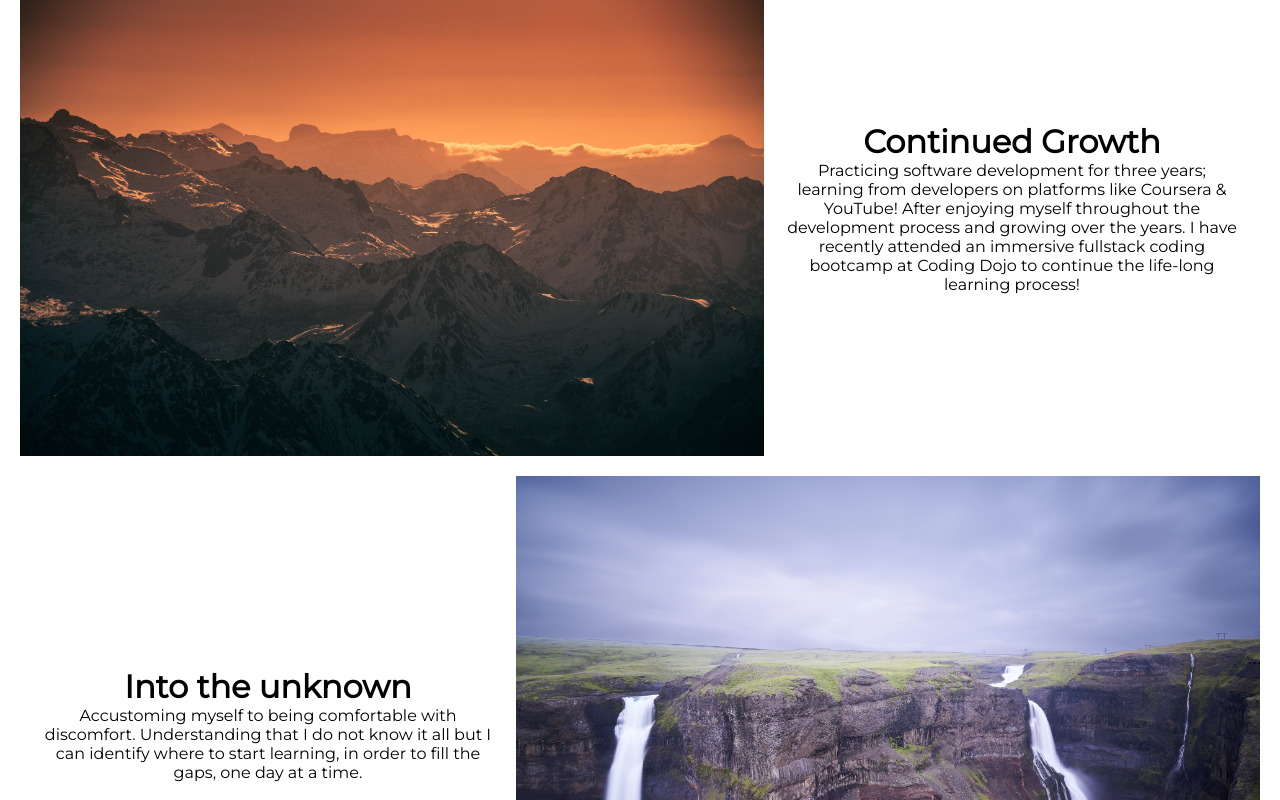
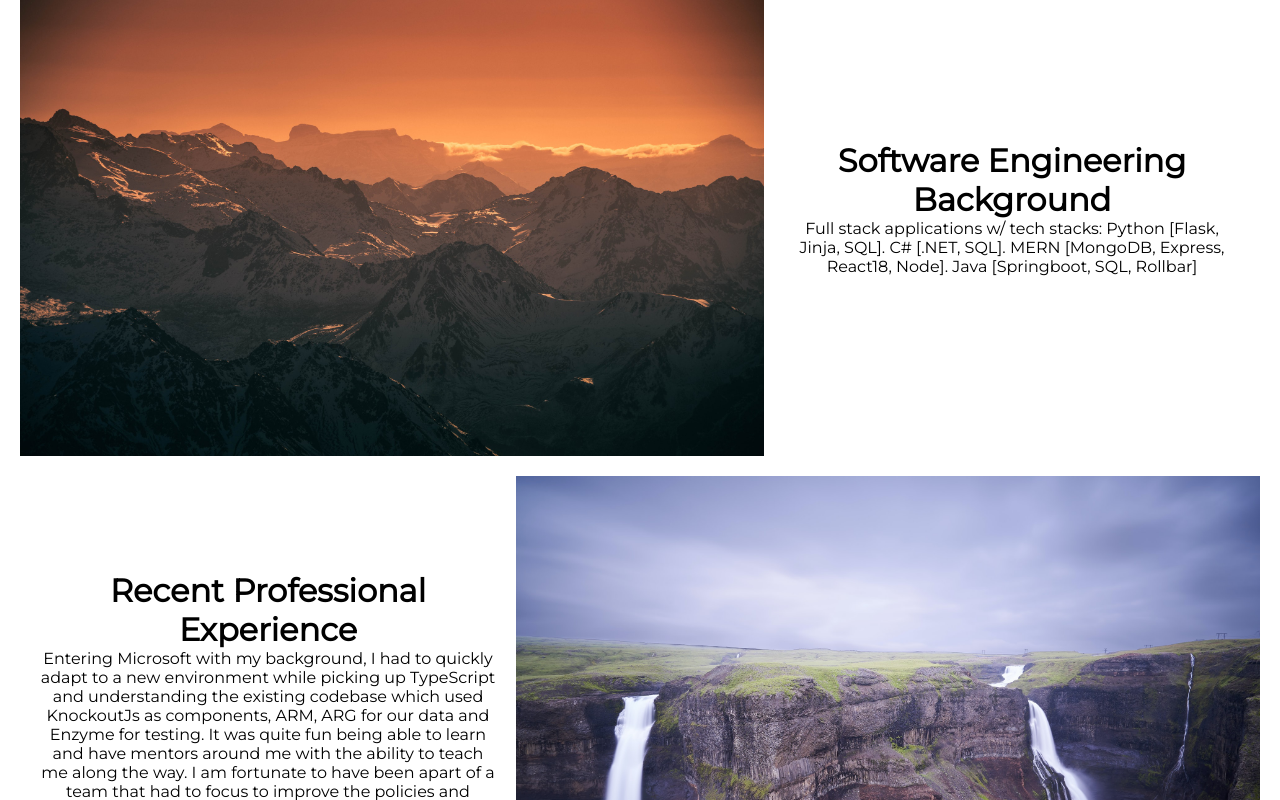
Before and after one commit to daniel-mar/REACT-landing-page, a React (Create React App) app: page / in a window 1280 px wide. Shown: the part 860-1660 px from the top of the page. Built offline with nearby package versions, Linux system fonts and the light colour scheme; a web font is replaced by a local one.

Commit message:
updated layout

```diff
--- a/src/App.js
+++ b/src/App.js
@@ -19,12 +19,12 @@ function App() {
       <Hero imageSrc={travel_01}/>
       {/* the slider accepts props: imageSrc, title, subtitle, flipped */}
       <Slider imageSrc={travel_02}
-      title={"Continued Growth"}
-      subtitle={"Practicing software development for three years; learning from developers on platforms like Coursera & YouTube! After enjoying myself throughout the development process and growing over the years. I have recently attended an immersive fullstack coding bootcamp at Coding Dojo to continue the life-long learning process!"}
+      title={"Software Engineering Background"}
+      subtitle={"Full stack applications w/ tech stacks: Python [Flask, Jinja, SQL]. C# [.NET, SQL]. MERN [MongoDB, Express, React18, Node]. Java [Springboot, SQL, Rollbar]"}
       />
       <Slider imageSrc={travel_03}
-      title={"Into the unknown"}
-      subtitle={"Accustoming myself to being comfortable with discomfort. Understanding that I do not know it all but I can identify where to start learning, in order to fill the gaps, one day at a time."}
+      title={"Recent Professional Experience"}
+      subtitle={"Entering Microsoft with my background, I had to quickly adapt to a new environment while picking up TypeScript and understanding the existing codebase which used KnockoutJs as components, ARM, ARG for our data and Enzyme for testing. \nIt was quite fun being able to learn and have mentors around me with the ability to teach me along the way. I am fortunate to have been apart of a team that had to focus to improve the policies and guidelines for companies all over the globe. Working at such a fast pace, I gained greater depth of what a software engineer can be and the different roles we all play to achieve a successful semester."}
       flipped={true}
       />
     </div>
```
